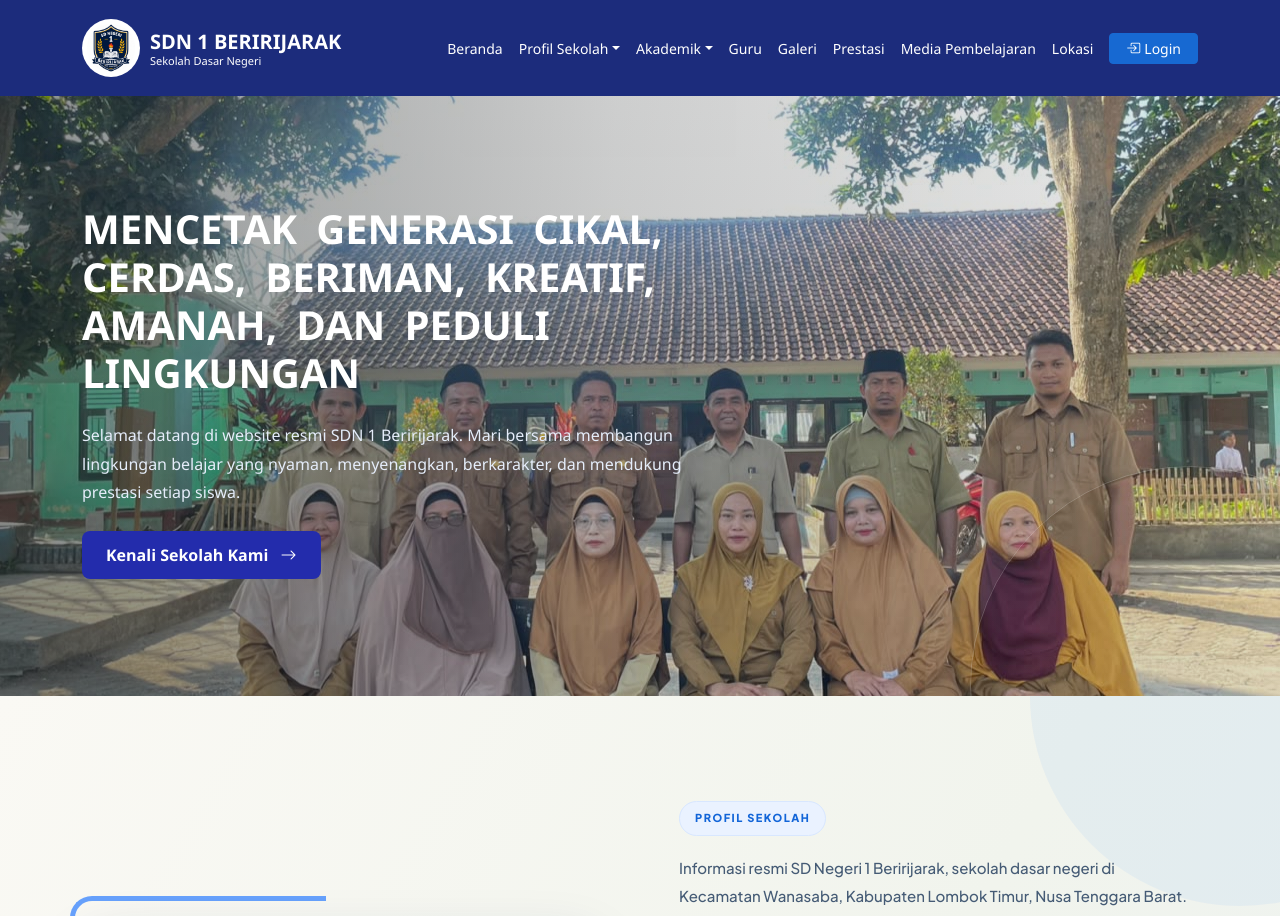
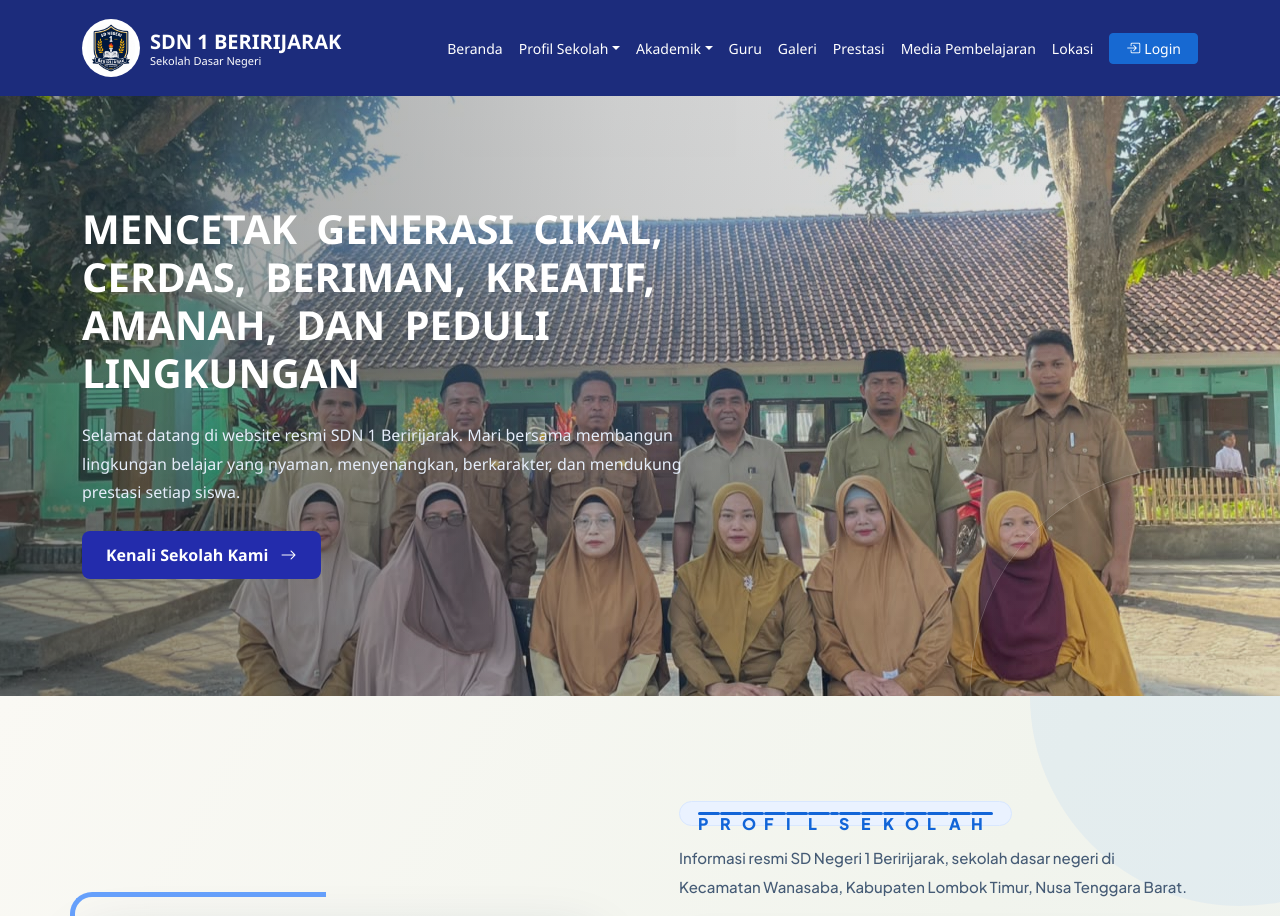
Before and after one commit to rialatifa72-coder/website-sdn1-beririjarak, a PHP site: page / in a window 1280 px wide. Shown: the top 916 px of the page. Run offline with PHP 8.4, Linux system fonts and the light colour scheme; data that the repository does not hold is empty; some libraries are stand-ins or nearby versions.

Commit message:
Besarkan label Profil Sekolah dan tambahkan animasi huruf bertahap

```diff
--- a/index.php
+++ b/index.php
@@ -1059,7 +1059,26 @@ body {
 .profil-floating{position:absolute;z-index:3;top:30px;right:-3px;display:flex;align-items:center;gap:9px;padding:12px 16px;background:#fff;color:#123d76;border-radius:12px;box-shadow:0 10px 30px rgba(0,0,0,.1);font-size:11px;font-weight:800}
 .profil-floating i{color:#f3a623;font-size:18px}
 .profil-information{padding:10px 0 10px 15px}
-.profil-eyebrow{display:inline-flex;align-items:center;gap:10px;margin-bottom:18px;padding:8px 15px;color:#1265d8;background:#eaf2ff;border:1px solid #d8e7ff;border-radius:999px;font-family:"Plus Jakarta Sans",sans-serif;font-size:11px;font-weight:800;letter-spacing:1.5px}
+.profil-eyebrow{display:inline-flex;align-items:center;gap:10px;margin-bottom:18px;padding:10px 18px;color:#1265d8;background:#eaf2ff;border:1px solid #d8e7ff;border-radius:999px;font-family:"Plus Jakarta Sans",sans-serif;font-size:16px;font-weight:800;letter-spacing:2px}
+.profil-eyebrow-animate strong{display:inline-flex;align-items:center;white-space:pre}
+.profil-eyebrow-animate strong span{display:inline-block;opacity:0;transform:translateY(9px);animation:profilLetterReveal .65s ease forwards}
+.profil-eyebrow-animate strong span:nth-child(1){animation-delay:.15s}
+.profil-eyebrow-animate strong span:nth-child(2){animation-delay:.32s}
+.profil-eyebrow-animate strong span:nth-child(3){animation-delay:.49s}
+.profil-eyebrow-animate strong span:nth-child(4){animation-delay:.66s}
+.profil-eyebrow-animate strong span:nth-child(5){animation-delay:.83s}
+.profil-eyebrow-animate strong span:nth-child(6){animation-delay:1s}
+.profil-eyebrow-animate strong span:nth-child(7){width:9px}
+.profil-eyebrow-animate strong span:nth-child(8){animation-delay:1.34s}
+.profil-eyebrow-animate strong span:nth-child(9){animation-delay:1.51s}
+.profil-eyebrow-animate strong span:nth-child(10){animation-delay:1.68s}
+.profil-eyebrow-animate strong span:nth-child(11){animation-delay:1.85s}
+.profil-eyebrow-animate strong span:nth-child(12){animation-delay:2.02s}
+.profil-eyebrow-animate strong span:nth-child(13){animation-delay:2.19s}
+.profil-eyebrow-animate strong span:nth-child(14){animation-delay:2.36s}
+@keyframes profilLetterReveal{to{opacity:1;transform:translateY(0)}}
+@media(max-width:575px){.profil-eyebrow{font-size:14px;letter-spacing:1.5px;padding:9px 15px}}
+@media(prefers-reduced-motion:reduce){.profil-eyebrow-animate strong span{opacity:1;transform:none;animation:none}}
 .profil-eyebrow span{width:22px;height:3px;background:#1265d8;border-radius:10px}
 .profil-information h2.profil-school-heading{display:flex;flex-direction:column;align-items:flex-start;gap:3px;margin:0 0 22px;color:#102d50;font-family:"Plus Jakarta Sans",sans-serif;font-size:clamp(34px,3.8vw,49px);line-height:1.13;font-weight:800;letter-spacing:-1.8px}
 .profil-information h2 .profil-heading-main{display:block;color:#183653;font-weight:700}
@@ -1371,7 +1390,7 @@ body {
 
         <div class="col-lg-6">
             <div class="profil-information">
-                <div class="profil-eyebrow"><strong>PROFIL SEKOLAH</strong></div>
+                <div class="profil-eyebrow profil-eyebrow-animate" aria-label="PROFIL SEKOLAH"><strong><span>P</span><span>R</span><span>O</span><span>F</span><span>I</span><span>L</span><span class="letter-space"> </span><span>S</span><span>E</span><span>K</span><span>O</span><span>L</span><span>A</span><span>H</span></strong></div>
 
                 <p class="profil-intro">
                     Informasi resmi SD Negeri 1 Beririjarak, sekolah dasar negeri di Kecamatan Wanasaba, Kabupaten Lombok Timur, Nusa Tenggara Barat.
```
